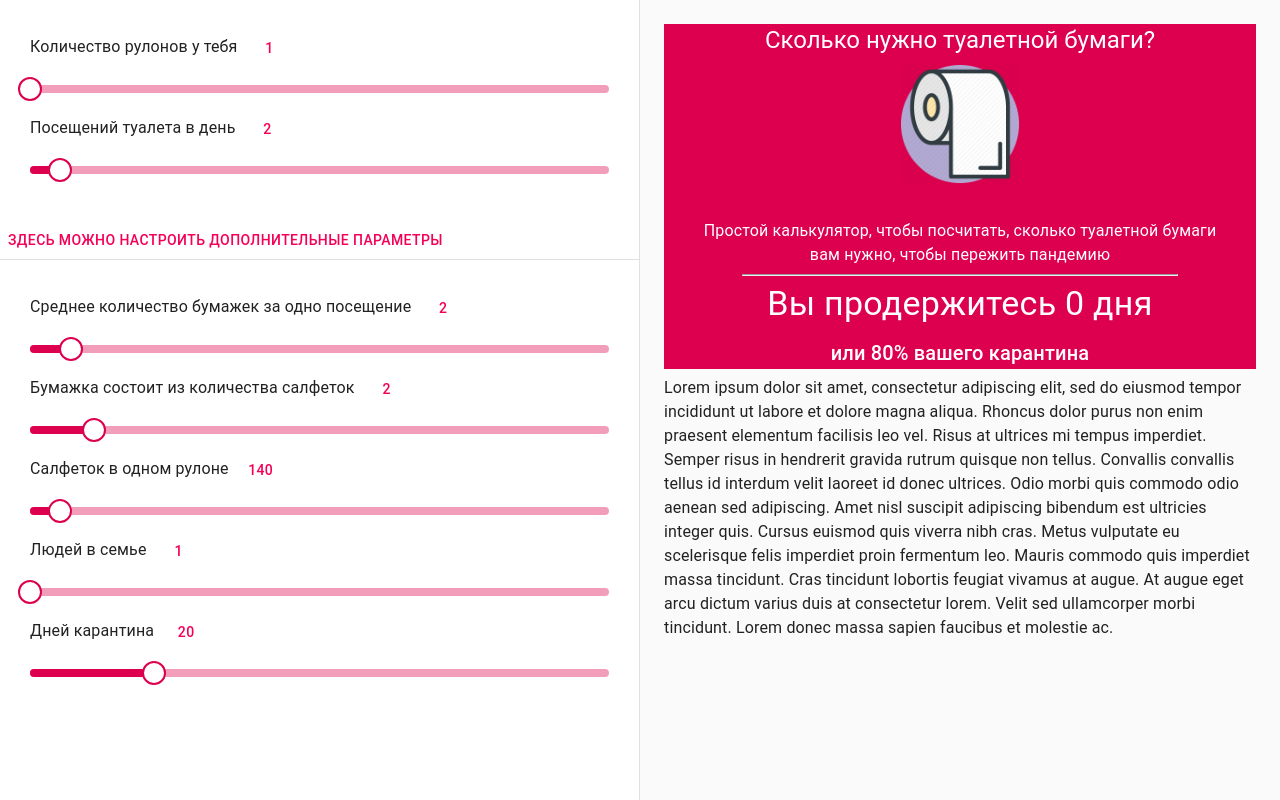
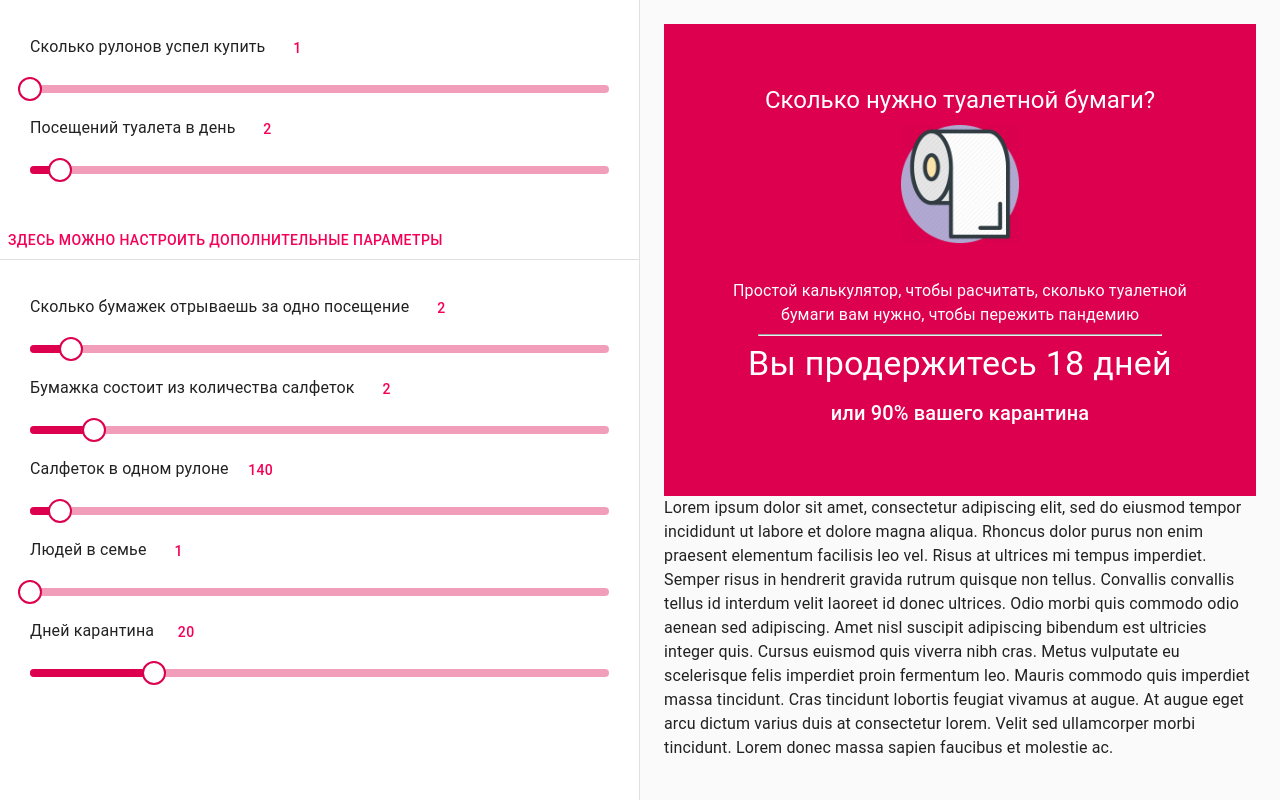
Before and after one commit to mort-gh/toilet-paper-app, a React (Create React App) app: page / in a window 1280 px wide. Built offline with nearby package versions, Linux system fonts and the light colour scheme.

Commit message:
add formulas

```diff
--- a/src/components/header/Header.js
+++ b/src/components/header/Header.js
@@ -5,7 +5,8 @@ import Container from '@material-ui/core/Container';
 const styles = {
   headerBlock: {
     textAlign: 'center',
-    backgroundColor: 'rgb(220, 0, 78)'
+    backgroundColor: 'rgb(220, 0, 78)',
+    padding: '60px 20px'
   },
   title: {
     color: 'white'
@@ -28,9 +29,32 @@ const HrLine = ({ color }) => (
 
 const title = ' Сколько нужно туалетной бумаги?';
 const description =
-  'Простой калькулятор, чтобы посчитать, сколько туалетной бумаги вам нужно, чтобы пережить пандемию';
+  'Простой калькулятор, чтобы расчитать, сколько туалетной бумаги вам нужно, чтобы пережить пандемию';
 
-export const Header = ({ result }) => {
+export const Header = ({ result, percent }) => {
+  function getNumEnding(iNumber, aEndings) {
+    var sEnding, i;
+    iNumber = iNumber % 100;
+    if (iNumber >= 11 && iNumber <= 19) {
+      sEnding = aEndings[2];
+    } else {
+      i = iNumber % 10;
+      switch (i) {
+        case 1:
+          sEnding = aEndings[0];
+          break;
+        case 2:
+        case 3:
+        case 4:
+          sEnding = aEndings[1];
+          break;
+        default:
+          sEnding = aEndings[2];
+      }
+    }
+    return sEnding;
+  }
+
   return (
     <div style={styles.headerBlock}>
       <Container maxWidth='lg'>
@@ -49,11 +73,12 @@ export const Header = ({ result }) => {
         <HrLine color='grey' />
 
         <Typography style={styles.title} variant='h4' gutterBottom>
-          Вы продержитесь {result} дня
+          Вы продержитесь {result}{' '}
+          {getNumEnding(result, ['день', 'дня', 'дней'])}
         </Typography>
 
         <Typography style={styles.title} variant='h6' gutterBottom>
-          или 80% вашего карантина
+          или {percent}% вашего карантина
         </Typography>
       </Container>
     </div>
--- a/src/components/sliders/Sliders.js
+++ b/src/components/sliders/Sliders.js
@@ -48,10 +48,10 @@ export const Sliders = props => {
 
   const firstValues = {
     quantityRolls: [
-      'Количество рулонов у тебя',
+      'Сколько рулонов успел купить',
       1,
       100,
-      1,
+      props.defaultValues.quantityRolls,
       props.quantityRolls,
       props.setQuantityRolls
     ],
@@ -59,7 +59,7 @@ export const Sliders = props => {
       'Посещений туалета в день',
       1,
       20,
-      2,
+      props.defaultValues.quantityToilets,
       props.quantityToilets,
       props.setQuantityToilets
     ]
@@ -67,10 +67,10 @@ export const Sliders = props => {
 
   const secondValues = {
     averageWipes: [
-      'Среднее количество бумажек за одно посещение',
+      'Сколько бумажек отрываешь за одно посещение',
       1,
       15,
-      2,
+      props.defaultValues.averageWipes,
       props.averageWipes,
       props.setAverageWipes
     ],
@@ -78,7 +78,7 @@ export const Sliders = props => {
       'Бумажка состоит из количества салфеток',
       1,
       10,
-      2,
+      props.defaultValues.sheetsWipe,
       props.sheetsWipe,
       props.setSheetsWipe
     ],
@@ -86,7 +86,7 @@ export const Sliders = props => {
       'Салфеток в одном рулоне',
       120,
       500,
-      140,
+      props.defaultValues.sheetsRoll,
       props.sheetsRoll,
       props.setSheetsRoll
     ],
@@ -94,7 +94,7 @@ export const Sliders = props => {
       'Людей в семье',
       1,
       10,
-      1,
+      props.defaultValues.peopleHome,
       props.peopleHome,
       props.setPeopleHome
     ],
@@ -102,7 +102,7 @@ export const Sliders = props => {
       'Дней карантина',
       1,
       90,
-      20,
+      props.defaultValues.daysQuarantine,
       props.daysQuarantine,
       props.setDaysQuarantine
     ]
--- a/src/pages/MainPage.js
+++ b/src/pages/MainPage.js
@@ -47,8 +47,19 @@ const useStyles = makeStyles(theme => ({
   }
 }));
 
+const defaultSlidersValue = {
+  quantityRolls: 1,
+  quantityToilets: 2,
+  averageWipes: 2,
+  sheetsWipe: 2,
+  sheetsRoll: 140,
+  peopleHome: 1,
+  daysQuarantine: 20
+};
+
 export const MainPage = ({ container }) => {
   const [result, setResult] = useState(0);
+  const [percent, setPercent] = useState(0);
   const [quantityRolls, setQuantityRolls] = useState(0);
   const [quantityToilets, setQuantityToilets] = useState(0);
   const [averageWipes, setAverageWipes] = useState(0);
@@ -57,9 +68,26 @@ export const MainPage = ({ container }) => {
   const [peopleHome, setPeopleHome] = useState(0);
   const [daysQuarantine, setDaysQuarantine] = useState(0);
 
-  // useEffect(() => {
-  //   getResult();
-  // }, [result]);
+  useEffect(() => {
+    getTotalResult(
+      quantityRolls,
+      quantityToilets,
+      averageWipes,
+      sheetsWipe,
+      sheetsRoll,
+      peopleHome
+    );
+    getTotalPercent(result, daysQuarantine);
+  }, [
+    quantityRolls,
+    quantityToilets,
+    averageWipes,
+    sheetsWipe,
+    sheetsRoll,
+    peopleHome,
+    daysQuarantine,
+    result
+  ]);
 
   const initialState = {
     quantityRolls,
@@ -82,22 +110,15 @@ export const MainPage = ({ container }) => {
   const theme = useTheme();
   const [mobileOpen, setMobileOpen] = React.useState(false);
 
-  const getResult = () => {
-    const sum =
-      quantityRolls +
-      quantityToilets +
-      averageWipes +
-      sheetsWipe +
-      sheetsRoll +
-      peopleHome +
-      daysQuarantine;
-
-    setResult(sum);
-  };
-
   const handleDrawerToggle = () => {
     setMobileOpen(!mobileOpen);
   };
+
+  const getTotalResult = (a, b, c, d, e, f) =>
+    setResult(Math.round((a * e) / (d * c * b * f)));
+
+  const getTotalPercent = (result, g) =>
+    setPercent(Math.round((result / g) * 100));
 
   const appBar = (
     <AppBar position='fixed' color='secondary' className={classes.appBar}>
@@ -122,7 +143,7 @@ export const MainPage = ({ container }) => {
   const drawer = (
     <div>
       <div className={classes.toolbar} />
-      <Sliders {...initialState} result={result} getResult={getResult} />
+      <Sliders {...initialState} defaultValues={defaultSlidersValue} />
     </div>
   );
 
@@ -162,7 +183,7 @@ export const MainPage = ({ container }) => {
       </nav>
       <main className={classes.content}>
         <div className={classes.toolbar} />
-        <Header result={result} />
+        <Header result={result} percent={percent} />
         <Typography paragraph>
           Lorem ipsum dolor sit amet, consectetur adipiscing elit, sed do
           eiusmod tempor incididunt ut labore et dolore magna aliqua. Rhoncus
```
Also changed, not shown: 2 other files (tests, documents, lock files or other folders).
